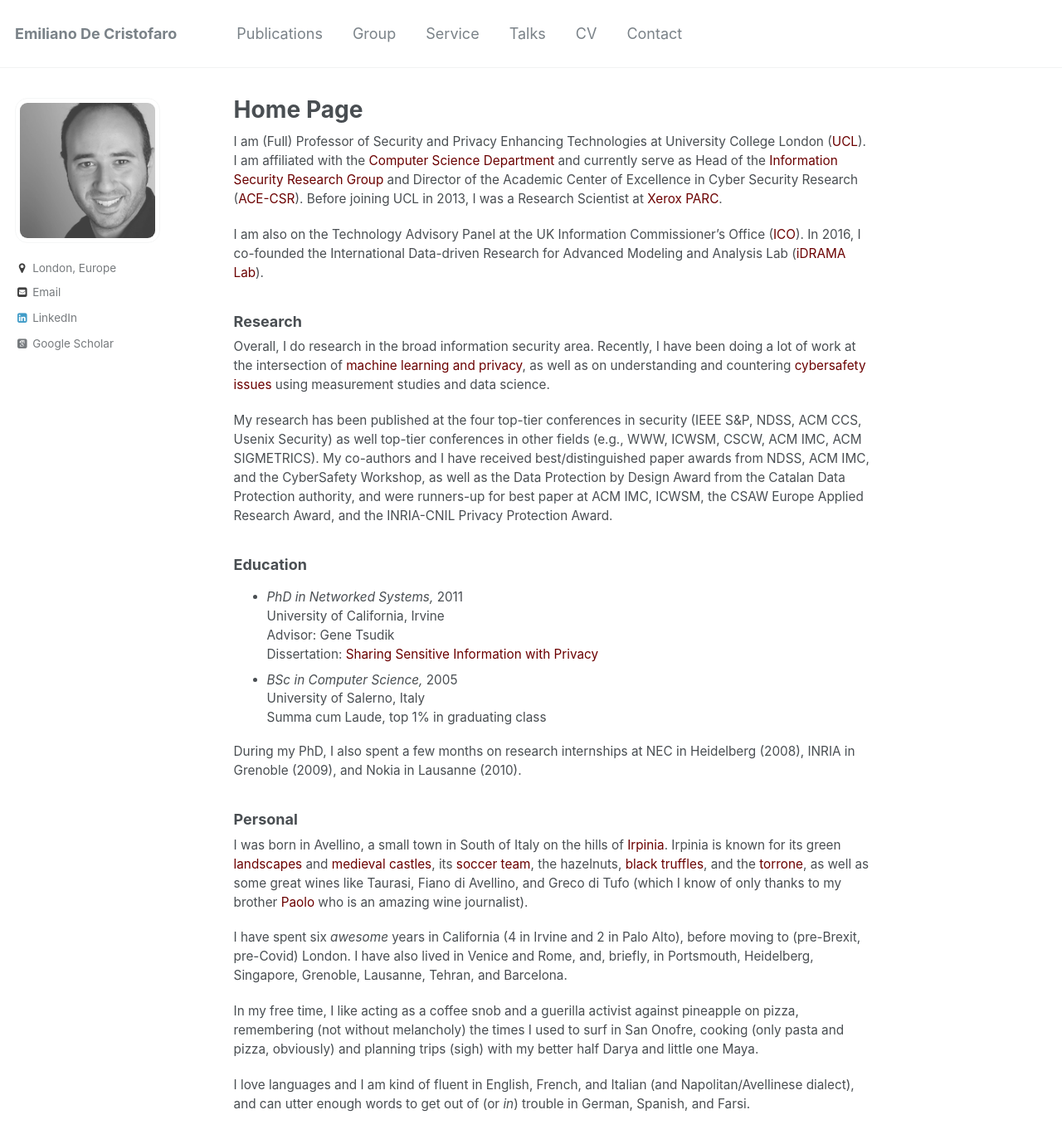
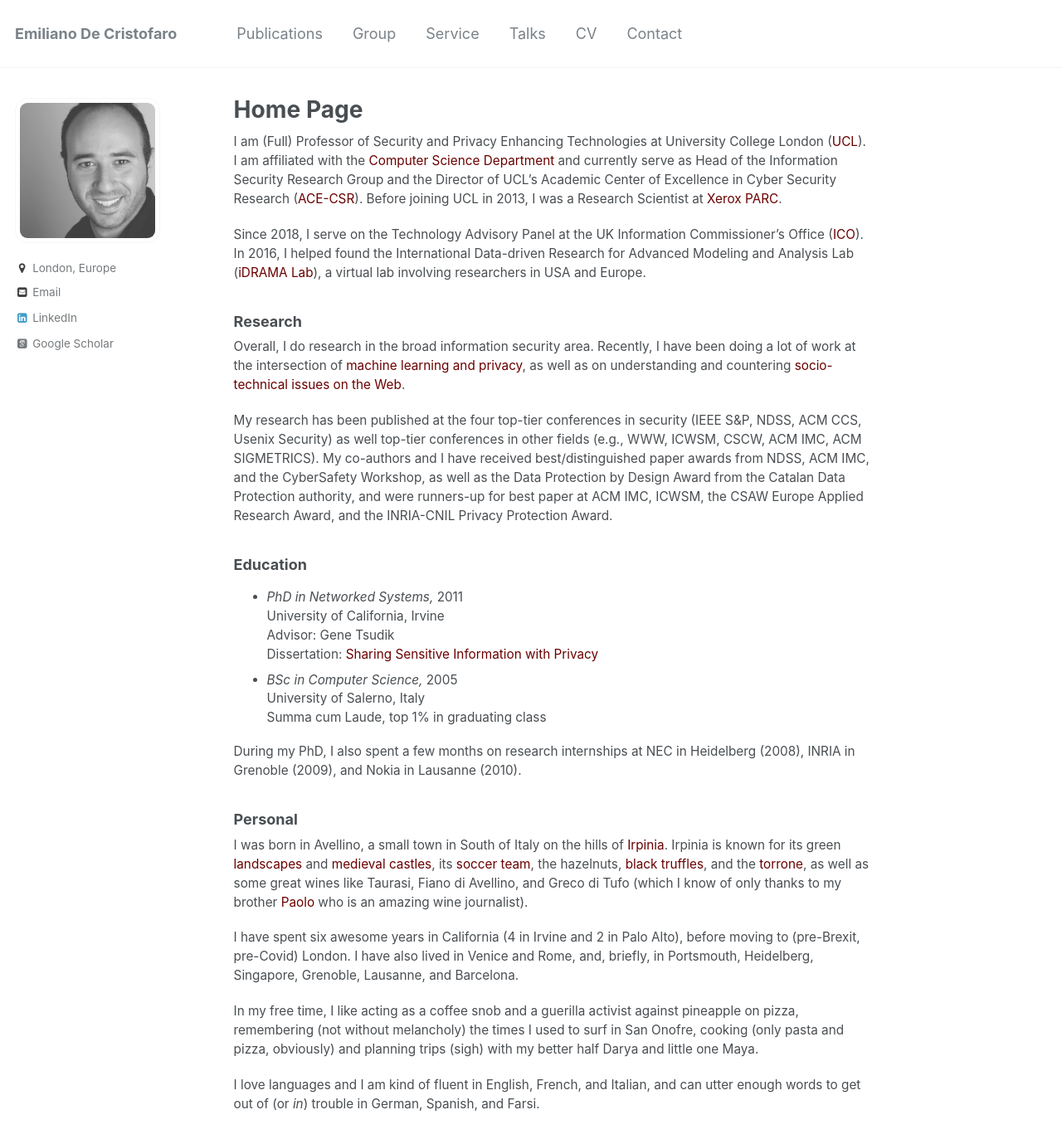
Before and after one commit to emidec/emidec.github.io, a Jekyll site: the page built from _pages/about.md, in a window 1280 px wide and 1390 px high. Shown: the top 1379 px of the window at 83% size. Built offline with Jekyll 4.4.1, drawn with Linux system fonts in a browser that asks for light colours; some web fonts are replaced.

Commit message:
bio edits

```diff
--- a/_pages/about.md
+++ b/_pages/about.md
@@ -4,14 +4,14 @@ author_profile: true
 title: Home Page
 ---
 
-I am (Full) Professor of Security and Privacy Enhancing Technologies at University College London ([UCL](http://www.ucl.ac.uk/)). I am affiliated with the [Computer Science Department](http://www.cs.ucl.ac.uk/) and currently serve as Head of the [Information Security Research Group](http://sec.cs.ucl.ac.uk/) and Director of the Academic Center of Excellence in Cyber Security Research ([ACE-CSR](http://sec.cs.ucl.ac.uk/ace_csr/)).
+I am (Full) Professor of Security and Privacy Enhancing Technologies at University College London ([UCL](http://www.ucl.ac.uk/)). I am affiliated with the [Computer Science Department](http://www.cs.ucl.ac.uk/) and currently serve as Head of the Information Security Research Group and the Director of UCL's Academic Center of Excellence in Cyber Security Research ([ACE-CSR](https://www.ucl.ac.uk/cybersecurity-centre-of-excellence/)).
 Before joining UCL in 2013, I was a Research Scientist at [Xerox PARC](http://www.parc.com/).
 
-I am also on the Technology Advisory Panel at the UK Information Commissioner's Office ([ICO](https://ico.org.uk/)). In 2016, I co-founded the International Data-driven Research for Advanced Modeling and Analysis Lab ([iDRAMA Lab](https://idrama.science/)).
+Since 2018, I serve on the Technology Advisory Panel at the UK Information Commissioner's Office ([ICO](https://ico.org.uk/)). In 2016, I helped found the International Data-driven Research for Advanced Modeling and Analysis Lab ([iDRAMA Lab](https://idrama.science/)), a virtual lab involving researchers in USA and Europe.
 
 ### Research
 
-Overall, I do research in the broad information security area. Recently, I have been doing a lot of work at the intersection of [machine learning and privacy](https://emilianodc.com/privacyML), as well as on understanding and countering [cybersafety issues](https://emilianodc.com/cybersafety/) using measurement studies and data science.
+Overall, I do research in the broad information security area. Recently, I have been doing a lot of work at the intersection of [machine learning and privacy](https://emilianodc.com/privacyML), as well as on understanding and countering [socio-technical issues on the Web](https://emilianodc.com/cybersafety/).
 
 My research has been published at the four top-tier conferences in security (IEEE S&P, NDSS, ACM CCS, Usenix Security) as well top-tier conferences in other fields (e.g., WWW, ICWSM, CSCW, ACM IMC, ACM SIGMETRICS). My co-authors and I have received best/distinguished paper awards from NDSS, ACM IMC, and the CyberSafety Workshop, as well as the Data Protection by Design Award from the Catalan Data Protection authority, and were runners-up for best paper at ACM IMC, ICWSM, the CSAW Europe Applied Research Award, and the INRIA-CNIL Privacy Protection Award.
 
@@ -29,8 +29,8 @@ During my PhD, I also spent a few months on research internships at NEC in Heide
 ### Personal
 I was born in Avellino, a small town in South of Italy on the hills of [Irpinia](https://en.wikipedia.org/wiki/Irpinia). Irpinia is known for its green [landscapes](https://web.unisa.it/en/campus-life/surroundings/irpinia) and [medieval castles](http://www.irpinia24.it/wp/wp-content/uploads/2016/12/header.jpg), its [soccer team](https://en.wikipedia.org/wiki/U.S._Avellino_1912), the hazelnuts, [black truffles](https://www.ecoturismocampania.it/wp-content/uploads/2015/10/tartufo-nero-di-bagnoli-irpino.jpg), and the [torrone](http://www.italymagazine.com/sites/default/files/story/torrone.jpg), as well as some great wines like Taurasi, Fiano di Avellino, and Greco di Tufo (which I know of only thanks to my brother [Paolo](http://tipicamente.it/curatori/paolo-de-cristofaro/) who is an amazing wine journalist).
 
-I have spent six _awesome_ years in California (4 in Irvine and 2 in Palo Alto), before moving to (pre-Brexit, pre-Covid) London. I have also lived in Venice and Rome, and, briefly, in Portsmouth, Heidelberg, Singapore, Grenoble, Lausanne, Tehran, and Barcelona.
+I have spent six awesome years in California (4 in Irvine and 2 in Palo Alto), before moving to (pre-Brexit, pre-Covid) London. I have also lived in Venice and Rome, and, briefly, in Portsmouth, Heidelberg, Singapore, Grenoble, Lausanne, and Barcelona.
 
 In my free time, I like acting as a coffee snob and a guerilla activist against pineapple on pizza, remembering (not without melancholy) the times I used to surf in San Onofre, cooking (only pasta and pizza, obviously) and planning trips (sigh) with my better half Darya and little one Maya.
 
-I love languages and I am kind of fluent in English, French, and Italian (and Napolitan/Avellinese dialect), and can utter enough words to get out of (or _in_) trouble in German, Spanish, and Farsi.
+I love languages and I am kind of fluent in English, French, and Italian, and can utter enough words to get out of (or _in_) trouble in German, Spanish, and Farsi.
```
